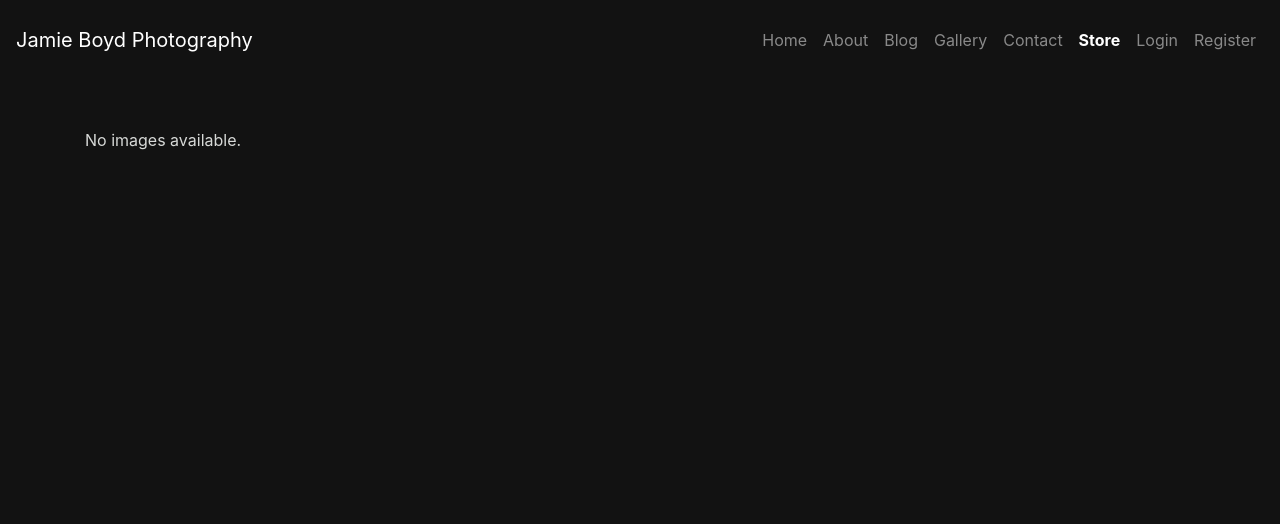
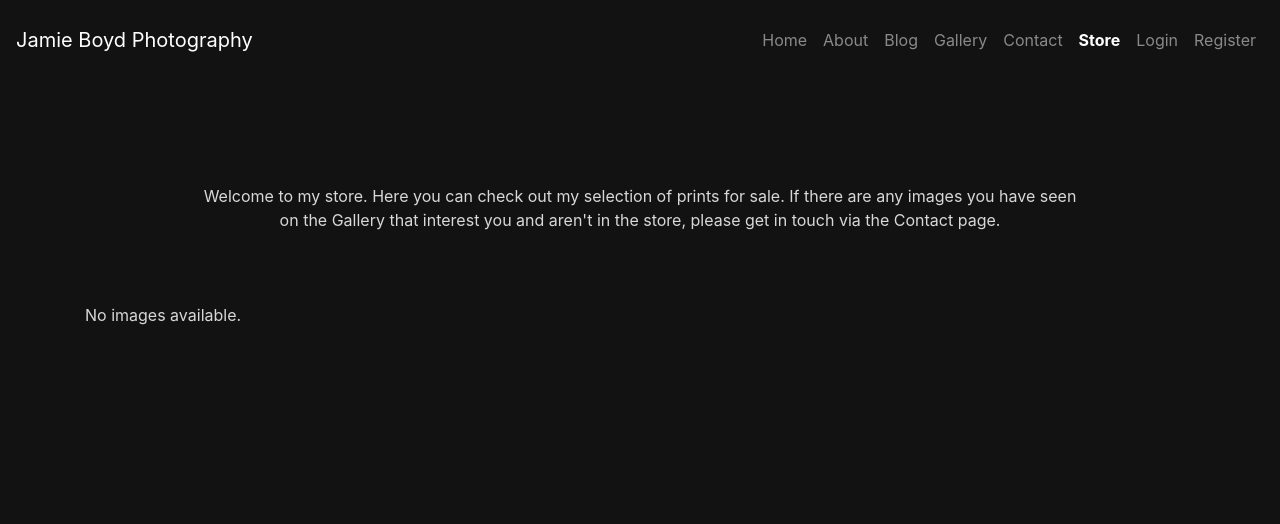
Before and after one commit to jboyd8/jamieboydphotography, a Django app: page /store/store in a window 1280 px wide. Shown: the top 524 px of the page. Run offline with Django 3.2, Linux system fonts and the light colour scheme; data that the repository does not hold is empty; some libraries are stand-ins or nearby versions.

Commit message:
feat: added into paragraph

```diff
--- a/templates/store/store.html
+++ b/templates/store/store.html
@@ -8,6 +8,13 @@
 
 {% block content %}
 <section class="container">
+    <div class="row store-intro">
+        <div class="col-12">
+            <p>Welcome to my store. Here you can check out my selection of prints for sale. If there are any images
+            you have seen on the Gallery that interest you and aren't in the store, please get in touch via the
+                <a href="{% url 'contact' %}">Contact</a> page.</p>
+        </div>
+    </div>
 
     <div class="row">
         <div class="col-12">
```
